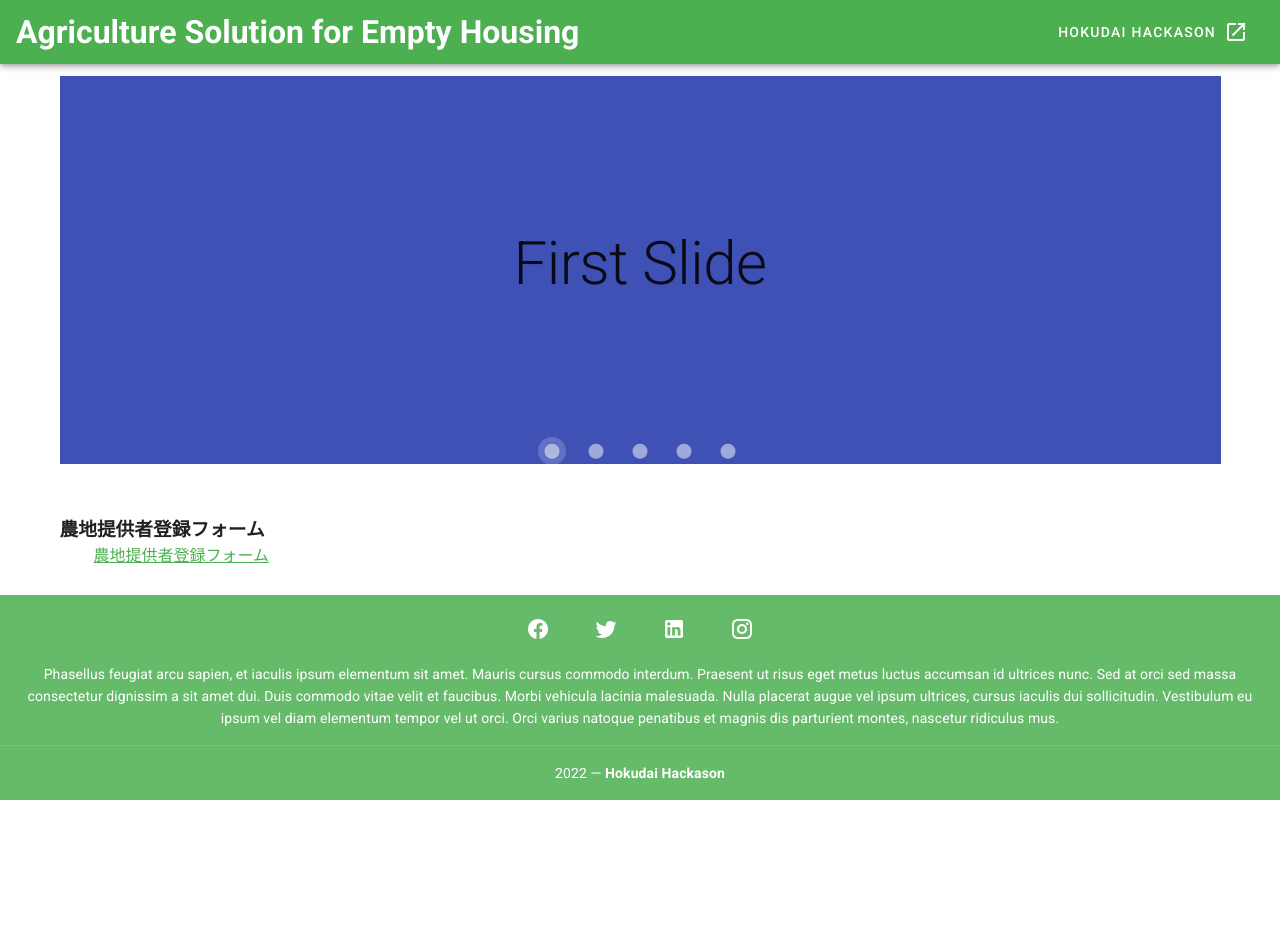
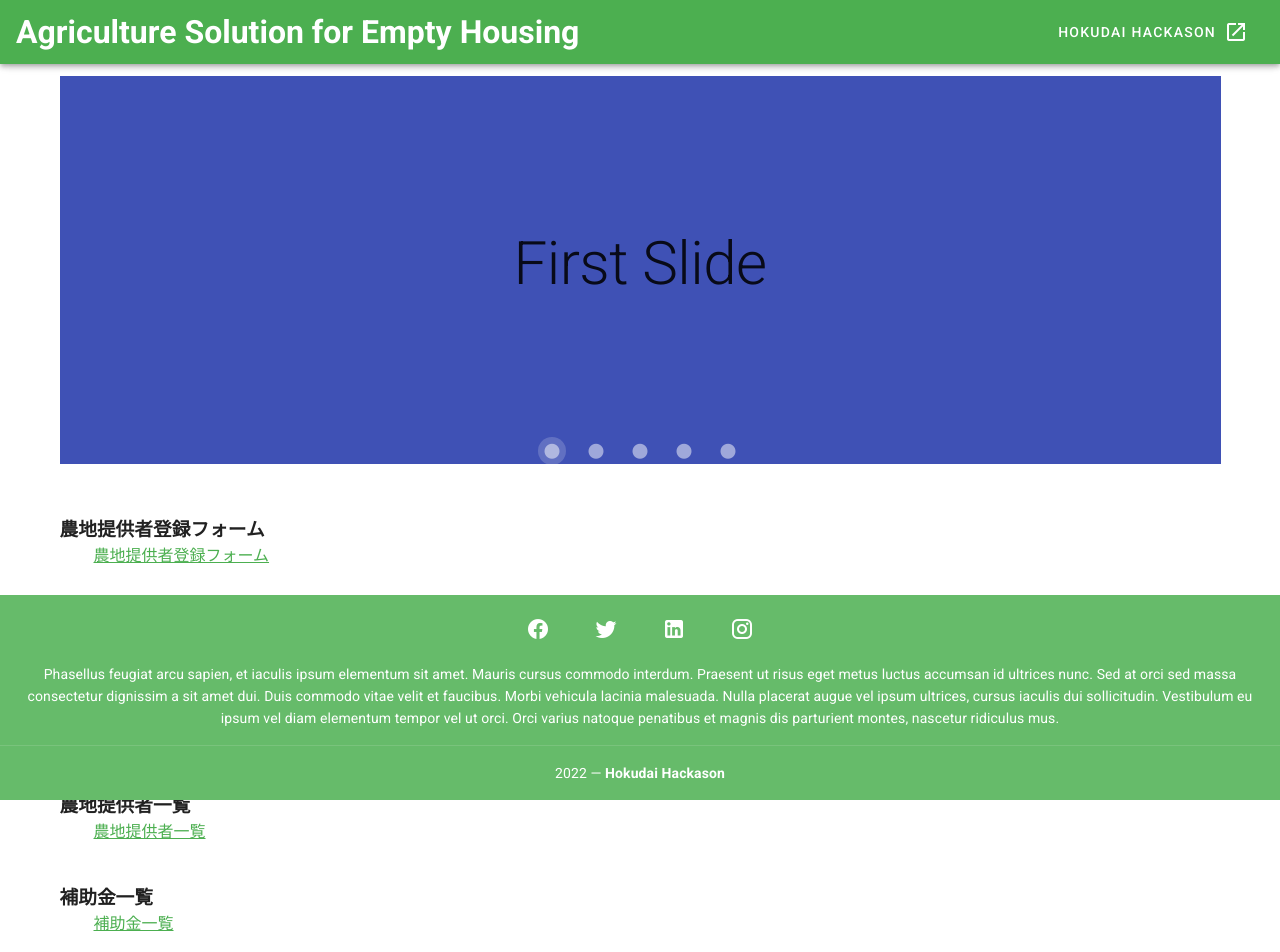
Before and after one commit to m-tomoya/hokudai_hackason, a Vue app: page / in a window 1280 px wide. Shown: the top 952 px of the page. Built offline with nearby package versions, Linux system fonts and the light colour scheme.

Commit message:
UPDATE トップ画面に一覧画面リンク追加

```diff
--- a/src/views/Top.vue
+++ b/src/views/Top.vue
@@ -35,7 +35,7 @@
           </a>
         </li>
       </ul>
-      <h3>事業者向け補助金登録フォーム</h3>
+      <h3>補助金登録フォーム</h3>
       <ul>
         <li>
           <a
@@ -43,7 +43,7 @@
             target="_blank"
             rel="noopener"
           >
-            事業者向け補助金登録フォーム
+            補助金登録フォーム
           </a>
         </li>
       </ul>
@@ -57,6 +57,18 @@
           >
             新規就農者登録フォーム
           </a>
+        </li>
+      </ul>
+      <h3>農地提供者一覧</h3>
+      <ul>
+        <li>
+          <router-link to="/hosts">農地提供者一覧</router-link>
+        </li>
+      </ul>
+      <h3>補助金一覧</h3>
+      <ul>
+        <li>
+          <router-link to="/supports">補助金一覧</router-link>
         </li>
       </ul>
     </div>
```
